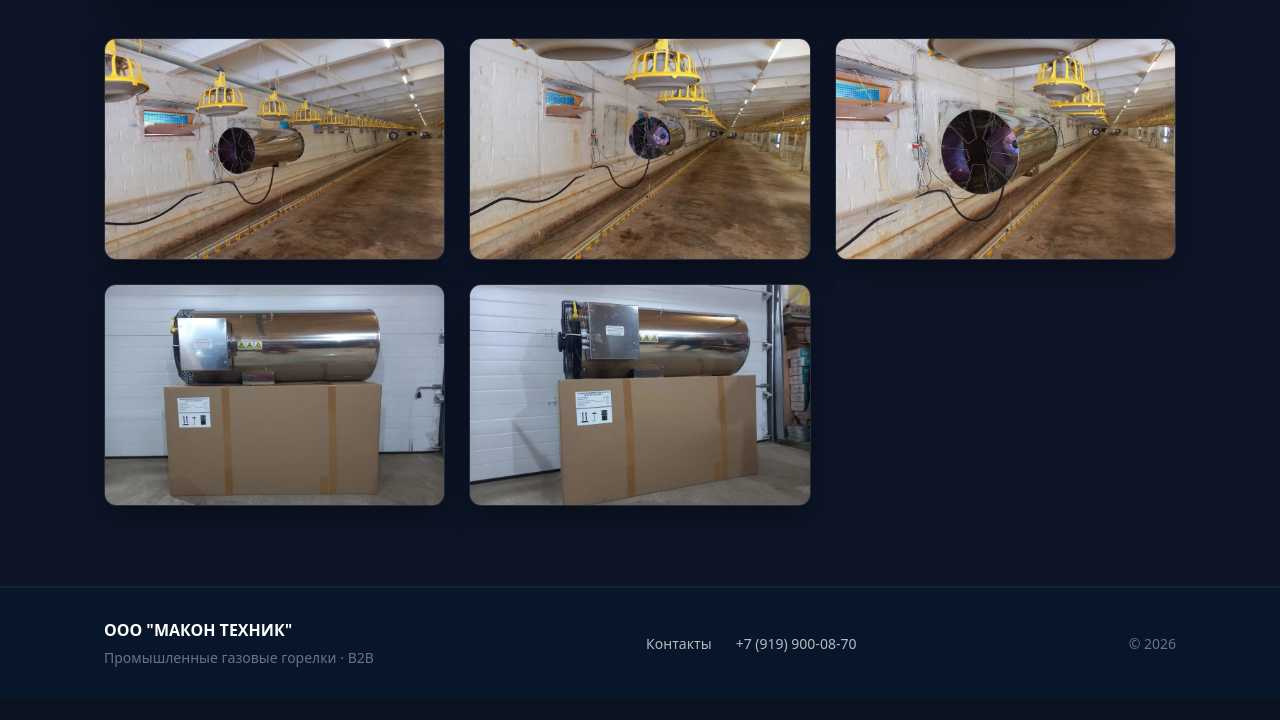
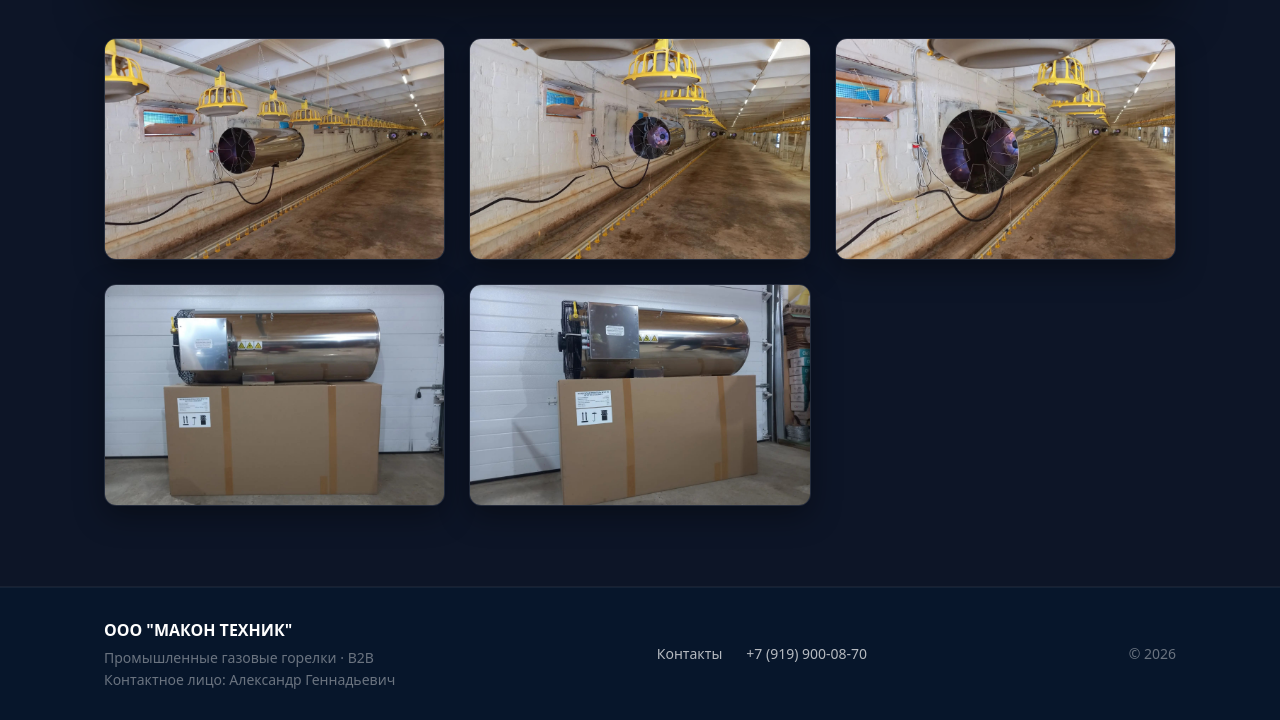
Before and after one commit to sarafantim95/makontech.ru-, a plain HTML site: page products.html in a window 1280 px wide. Shown: the part 1352-2072 px from the top of the page. Before the commit the page ends 2051 px from the top, so only its background shows below. Drawn offline with nearby package versions, Linux system fonts and the light colour scheme; a script that the page names is missing.

Commit message:
Update products.html

```diff
--- a/products.html
+++ b/products.html
@@ -131,6 +131,7 @@
       <div>
         <div class="footer__logo">ООО "МАКОН ТЕХНИК"</div>
         <p class="footer__muted">Промышленные газовые горелки · B2B</p>
+        <p class="footer__muted">Контактное лицо: Александр Геннадьевич</p>
       </div>
       <div class="footer__cols">
         <a href="contacts.html">Контакты</a>
```
